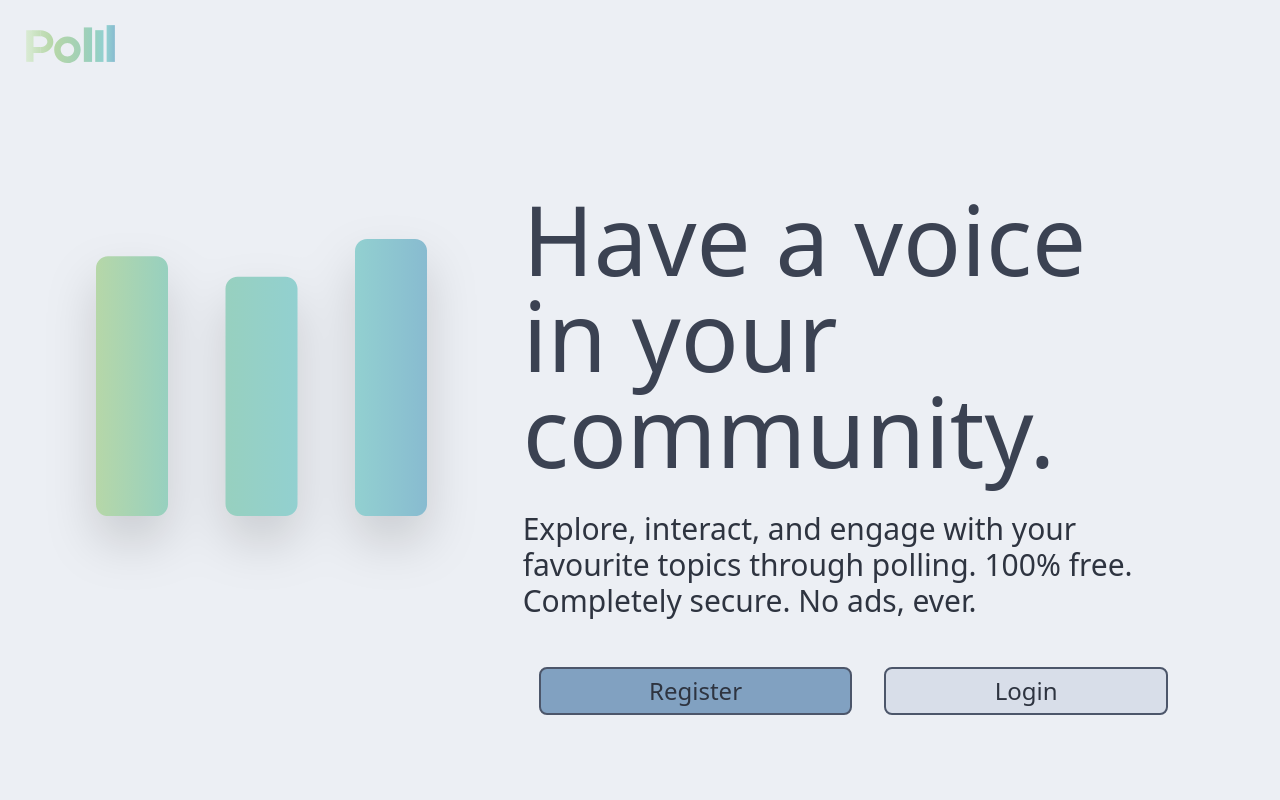
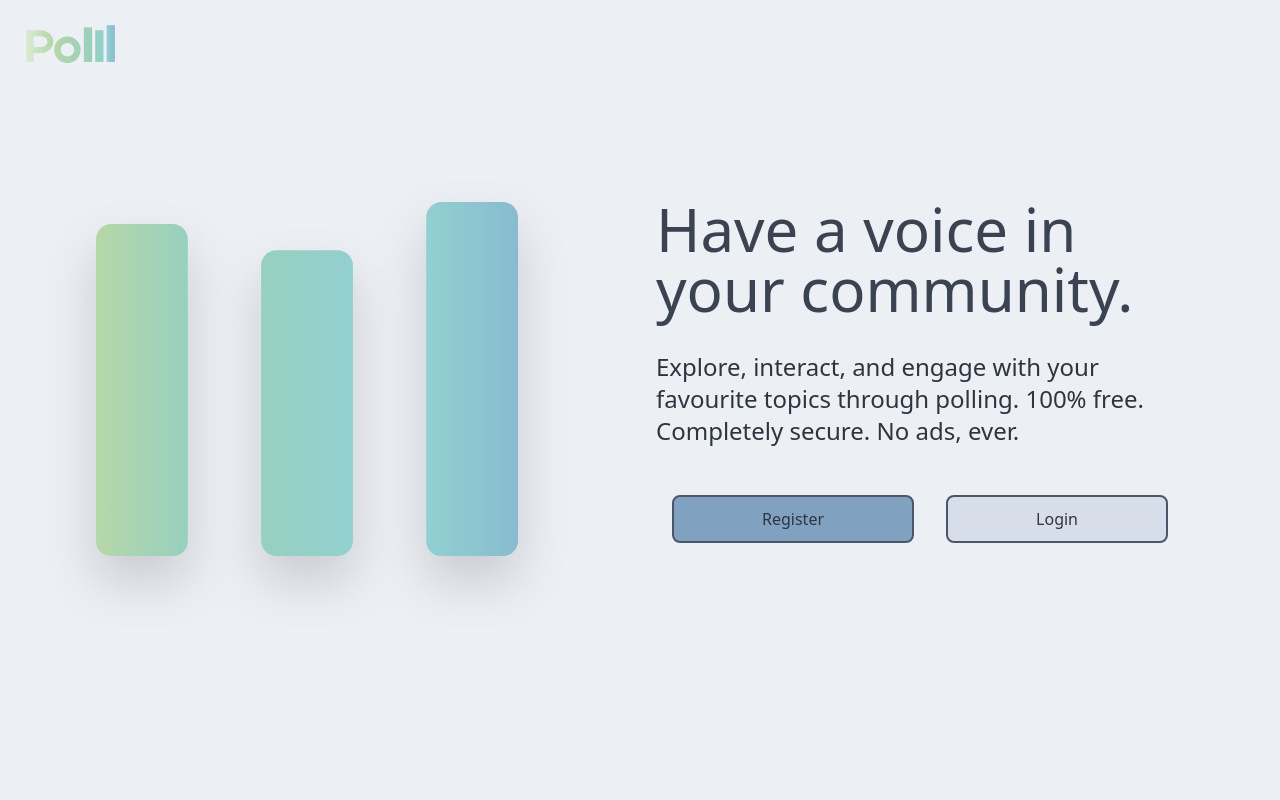
Before and after one commit to rileywheadon/poll-app, a Flask app: page / in a window 1280 px wide. Run offline with Flask 3, Linux system fonts and the light colour scheme; some libraries are stand-ins or nearby versions.

Commit message:
Change the login/register page to be mobile-first

```diff
--- a/src/app.py
+++ b/src/app.py
@@ -13,6 +13,6 @@ if __name__ == "__main__":
     app.run(
         host = '0.0.0.0',
         port = env.get("PORT", 3000),
-        ssl_context = ('cert.pem', 'key.pem'),
-        debug = True
+        #ssl_context = ('cert.pem', 'key.pem'),
+        #debug = True
     )
--- a/src/polll/static/output.css
+++ b/src/polll/static/output.css
@@ -757,16 +748,8 @@ video {
   width: min-content;
 }
 
-.w-screen {
-  width: 100vw;
-}
-
-.w-52 {
-  width: 13rem;
-}
-
-.w-1\/2 {
-  width: 50%;
+.w-3\/5 {
+  width: 60%;
 }
 
 .flex-shrink {
@@ -837,6 +812,14 @@ video {
 
 .justify-center {
   justify-content: center;
+}
+
+.gap-8 {
+  gap: 2rem;
+}
+
+.gap-1 {
+  gap: 0.25rem;
 }
 
 .space-x-3 > :not([hidden]) ~ :not([hidden]) {
@@ -1089,8 +1085,36 @@ video {
   padding-top: 0.25rem;
 }
 
+.pr-24 {
+  padding-right: 6rem;
+}
+
+.pr-3 {
+  padding-right: 0.75rem;
+}
+
+.pl-12 {
+  padding-left: 3rem;
+}
+
+.pr-12 {
+  padding-right: 3rem;
+}
+
 .text-center {
   text-align: center;
+}
+
+.font-serif {
+  font-family: ui-serif, Georgia, Cambria, "Times New Roman", Times, serif;
+}
+
+.font-sans {
+  font-family: ui-sans-serif, system-ui, sans-serif, "Apple Color Emoji", "Segoe UI Emoji", "Segoe UI Symbol", "Noto Color Emoji";
+}
+
+.font-mono {
+  font-family: ui-monospace, SFMono-Regular, Menlo, Monaco, Consolas, "Liberation Mono", "Courier New", monospace;
 }
 
 .text-2xl {
@@ -1108,14 +1132,24 @@ video {
   line-height: 2.5rem;
 }
 
-.text-8xl {
-  font-size: 6rem;
-  line-height: 1;
+.text-base {
+  font-size: 1rem;
+  line-height: 1.5rem;
+}
+
+.text-sm {
+  font-size: 0.875rem;
+  line-height: 1.25rem;
 }
 
 .text-xl {
   font-size: 1.25rem;
   line-height: 1.75rem;
+}
+
+.text-xs {
+  font-size: 0.75rem;
+  line-height: 1rem;
 }
 
 .font-bold {
@@ -1213,12 +1237,91 @@ video {
 }
 
 @media (min-width: 640px) {
+  .sm\:flex {
+    display: flex;
+  }
+
   .sm\:flex-row {
     flex-direction: row;
   }
 
   .sm\:flex-nowrap {
     flex-wrap: nowrap;
+  }
+
+  .sm\:items-center {
+    align-items: center;
+  }
+
+  .sm\:text-2xl {
+    font-size: 1.5rem;
+    line-height: 2rem;
+  }
+
+  .sm\:text-6xl {
+    font-size: 3.75rem;
+    line-height: 1;
+  }
+
+  .sm\:text-xl {
+    font-size: 1.25rem;
+    line-height: 1.75rem;
+  }
+}
+
+@media (min-width: 768px) {
+  .md\:w-4\/5 {
+    width: 80%;
+  }
+
+  .md\:grid-cols-2 {
+    grid-template-columns: repeat(2, minmax(0, 1fr));
+  }
+
+  .md\:items-center {
+    align-items: center;
+  }
+
+  .md\:py-24 {
+    padding-top: 6rem;
+    padding-bottom: 6rem;
+  }
+
+  .md\:px-24 {
+    padding-left: 6rem;
+    padding-right: 6rem;
+  }
+
+  .md\:pl-24 {
+    padding-left: 6rem;
+  }
+
+  .md\:pr-24 {
+    padding-right: 6rem;
+  }
+
+  .md\:text-left {
+    text-align: left;
+  }
+
+  .md\:text-2xl {
+    font-size: 1.5rem;
+    line-height: 2rem;
+  }
+
+  .md\:text-3xl {
+    font-size: 1.875rem;
+    line-height: 2.25rem;
+  }
+
+  .md\:text-6xl {
+    font-size: 3.75rem;
+    line-height: 1;
+  }
+
+  .md\:text-8xl {
+    font-size: 6rem;
+    line-height: 1;
   }
 }
 
--- a/src/polll/templates/index.html
+++ b/src/polll/templates/index.html
@@ -5,25 +5,23 @@
 {% endblock %}
 
 {% block body %}
+
 <div class="w-full h-full min-h-screen bg-nord-6 dark:bg-nord-0">
-
     <div class="w-100%">
         <img class="w-36 p-6" src="../static/assets/logo-name.svg">
     </div>
-
-  <div class="flex flex-row mt-12">
-    <div class="w-4/12 shrink-0">
-      <img class="w-100% pl-24 py-24 drop-shadow-2xl"
-           src="../static/assets/logo-bars.svg">
+    <section class="grid gap-8 pr-12 pl-12 md:grid-cols-2 md:items-center md:text-left md:pr-24 md:pl-24 md:py-24">
+        <div class="my-auto py-2">
+            <img class="w-3/5 md:w-4/5 drop-shadow-2xl" src="../static/assets/logo-bars.svg">
         </div>
-    <div class="my-auto px-24 py-12">
-      <h1 class="text-8xl font-display text-nord-1 dark:text-nord-5 pb-8">
+        <div class="my-auto py-2">
+            <h1 class="text-4xl md:text-6xl font-display text-nord-1 dark:text-nord-5 pb-8">
             Have a voice in your community.
             </h1>
-      <h1 class="text-3xl text-nord-0 dark:text-nord-4 pb-8">
+            <h1 class="text-xl md:text-2xl text-nord-0 dark:text-nord-4 pb-8">
             Explore, interact, and engage with your favourite topics through polling. 100% free. Completely secure. No ads, ever.
             </h1>
-      <div class="flex items-center flex-row text-2xl">
+          <div class="text-base flex items-center flex-row text-2xl">
             <a class="bg-nord-9 text-nord-0 border-2 border-nord-3 dark:bg-nord-7 dark:border-nord-6 dark:text-nord-0 rounded-lg grow h-12 m-4 flex justify-center items-center" href="{{ url_for('auth.register') }}">
               Register
             </a>
@@ -32,8 +30,7 @@
             </a>
           </div>
         </div>
-  </div>
-
+    </section>
 </div>
 
 {% endblock %}
```
Also changed, not shown: other parts of src/polll/static/output.css (+65 -84 lines), src/polll/__init__.py (+3 -6 lines), src/polll/static/tailwind.config.js (+7 -0 lines), README.md. Lines whose indentation alone changed are shown as unchanged.
